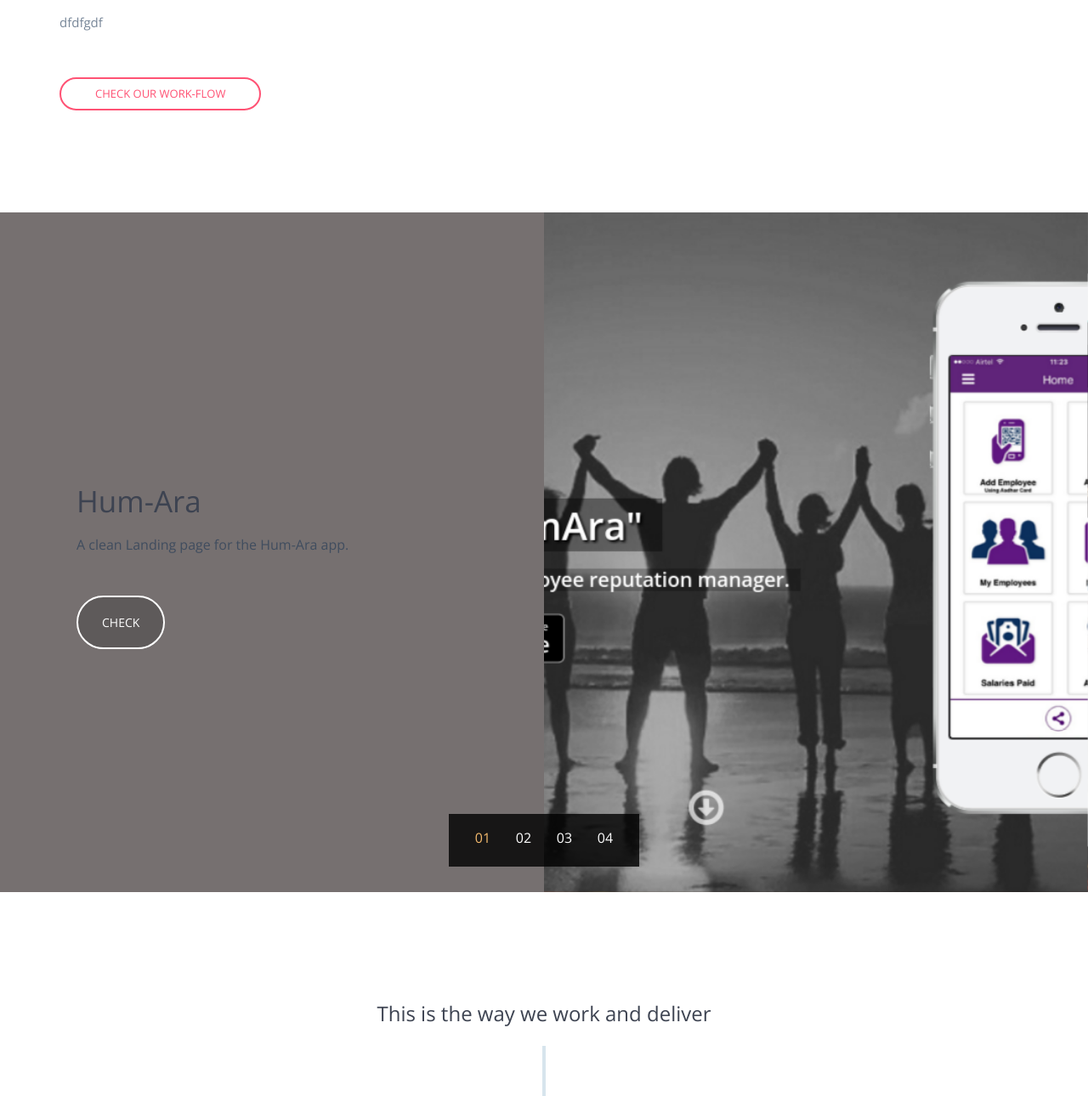
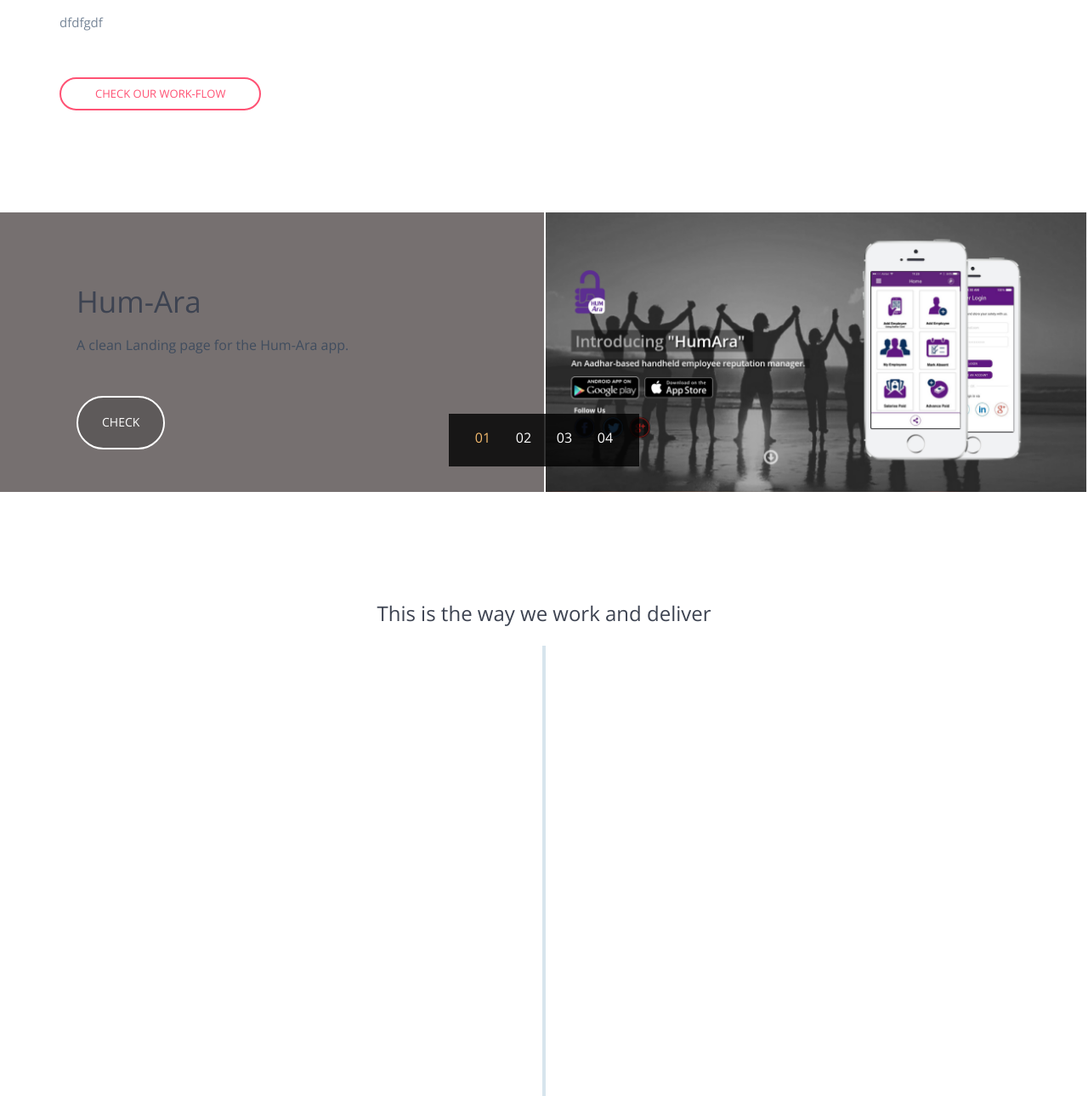
Before and after one commit to Scaledesk/scaledesk_landingpage, a PHP site: page / in a window 1280 px wide. Shown: the part 2464-3754 px from the top of the page at 85% size. Run offline with PHP 8.4, Linux system fonts and the light colour scheme; some libraries are stand-ins or nearby versions.

Commit message:
added style.css file

```diff
--- a/pointy-slider/css/style.css
+++ b/pointy-slider/css/style.css
@@ -30,7 +30,7 @@
 -------------------------------- */
 .cd-slider-wrapper {
   position: relative;
-  height: 100vh;
+  height: 329px;
   padding: 10px;
 }
 @media only screen and (min-width: 900px) {
@@ -85,7 +85,7 @@
   background-image: url(../img/travally.png);
 }
 .cd-slider .image {
-  background-size: cover;
+  background-size: contain;
 }
 .cd-slider .content {
   padding: 30px;
```
